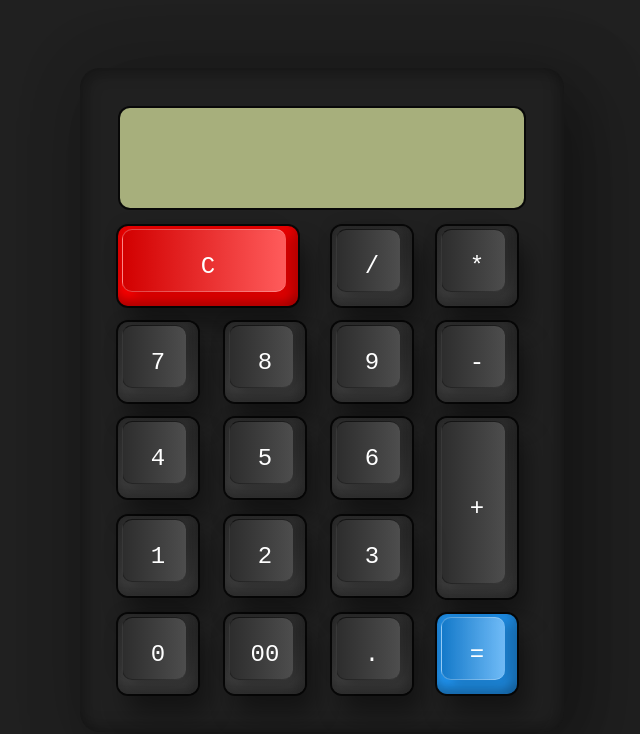
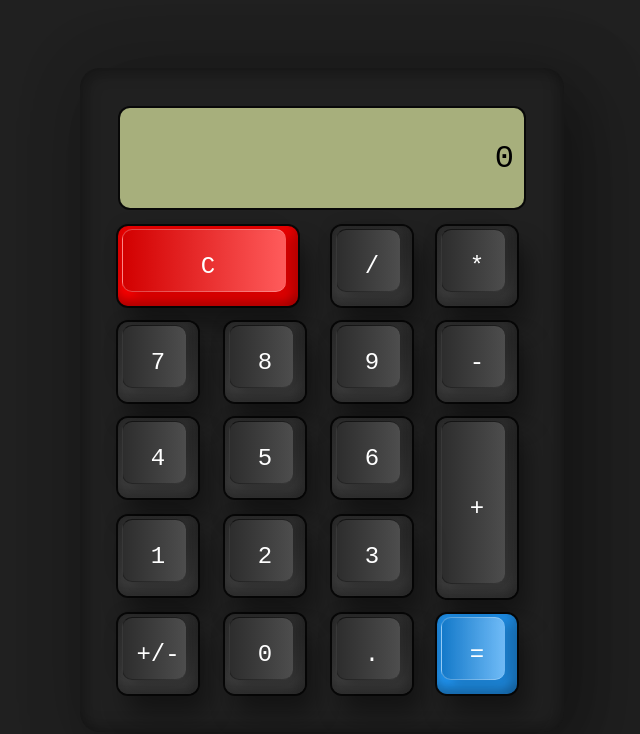
Before and after one commit to DanielVKrastev/simple-calculator, a React (Vite) app: page / in a window 1280 px wide. Shown: the top 734 px of the page, without its empty margins (318-958 px from the left). Built offline with nearby package versions, Linux system fonts and the light colour scheme.

Commit message:
Added function for add symbol in calc field
Without repeating characters

```diff
--- a/src/App.jsx
+++ b/src/App.jsx
@@ -1,9 +1,48 @@
+import { useEffect, useState } from 'react';
 import './App.css'
 
 function App() {
 
   const addSymbolInField = (e) => {
-    console.log(e.target.innerText);
+    let symbol = e.target.innerText;
+    const regex = /^[0-9]/;
+    if(symbol.match(regex)){
+      symbol = Number(symbol);
+    }
+
+    // TODO: +/-
+
+    const calcField = document.getElementById('calc-field');
+    const textCalcField = calcField.value;
+    const previousSymbol = textCalcField[textCalcField.length - 1];
+
+    if(typeof(symbol) === 'number' && textCalcField[0] === '0'){
+      calcField.value = '';
+    }
+
+    if(typeof(symbol) === 'string'){
+      switch (previousSymbol) {
+        case '.':
+        case '*':
+        case '/':
+        case '-':
+        case '+':
+          return;
+      }
+    }
+
+    calcField.value += symbol;
+
+
+  }
+
+  const clearField = (e) => {
+    document.getElementById('calc-field').value = '0';
+  }
+
+  const calculate = () => {
+    const calcField = document.getElementById('calc-field');
+    const textCalcField = calcField.value;
 
   }
 
@@ -12,8 +51,8 @@ function App() {
     <>
     <div className="container">
       <form name="calc" className="calculator">
-        <input type="text" className="value" readOnly />
-        <span className="num clear"><i>C</i></span>
+        <input type="text" className="value" readOnly id="calc-field" value="0"/>
+        <span className="num clear" onClick={clearField}><i>C</i></span>
         <span className="num" onClick={addSymbolInField}><i>/</i></span>
         <span className="num" onClick={addSymbolInField}><i>*</i></span>
         <span className="num" onClick={addSymbolInField}><i>7</i></span>
@@ -27,11 +66,11 @@ function App() {
         <span className="num" onClick={addSymbolInField}><i>1</i></span>
         <span className="num" onClick={addSymbolInField}><i>2</i></span>
         <span className="num" onClick={addSymbolInField}><i>3</i></span>
+        <span className="num" onClick={addSymbolInField}><i>+/-</i></span>
         <span className="num" onClick={addSymbolInField}><i>0</i></span>
-        <span className="num" onClick={addSymbolInField}><i>00</i></span>
         <span className="num" onClick={addSymbolInField}><i>.</i></span>
 
-        <span className="num equal"><i>=</i></span>
+        <span className="num equal" onClick={calculate}><i>=</i></span>
       </form>
   </div>
     </>
```
